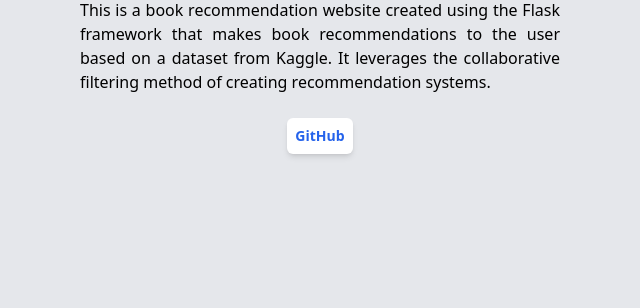
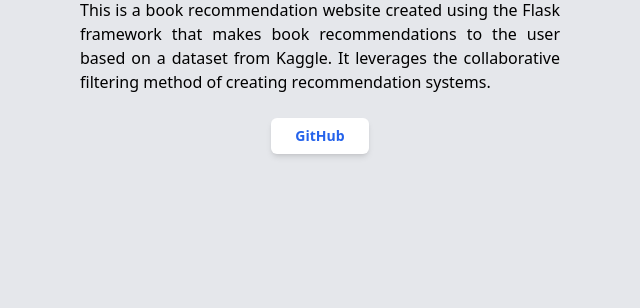
Before and after one commit to nirmit27/Book-Recommender-System, a Flask app: page /about in a window 1280 px wide. Shown: the part 170-478 px from the top of the page, without its empty margins (320-960 px from the left). Run offline with Flask 3, Linux system fonts and the light colour scheme; style sheets or scripts are compiled from the project's sources; parts of the project's set-up code (start-up, migrations or seed data) failed here and were passed over.

Commit message:
Update about.html
Added padding for the GitHub link button.

```diff
--- a/templates/about.html
+++ b/templates/about.html
@@ -78,7 +78,7 @@
         systems.
       </p>
       <a href="https://github.com/nirmit27/Book-Recommender-System" target="_blank"
-        class="rounded-md p-2 text-blue-600 hover:text-blue-500 bg-white shadow-md font-semibold text-sm">GitHub</a>
+        class="rounded-md py-2 px-6 text-blue-600 hover:text-blue-500 bg-white shadow-md font-semibold text-sm">GitHub</a>
     </div>
   </div>
 
```
